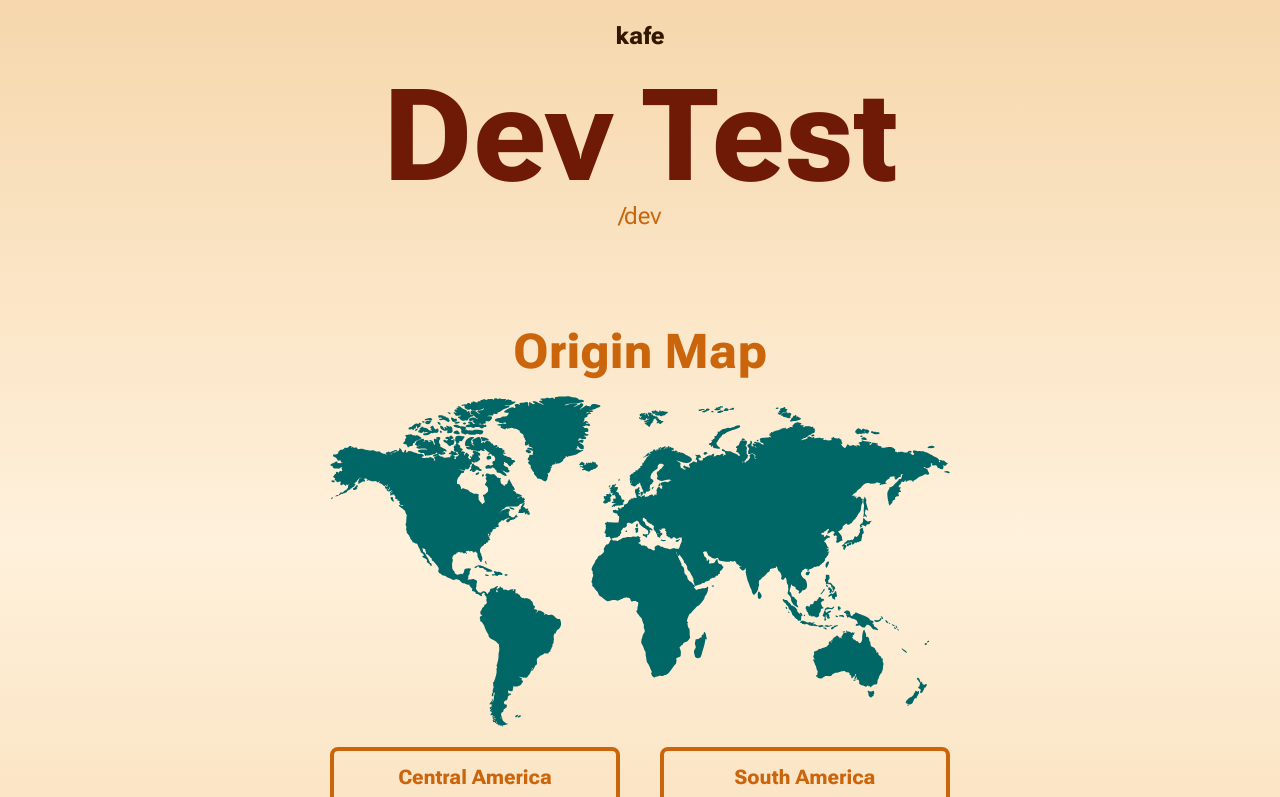
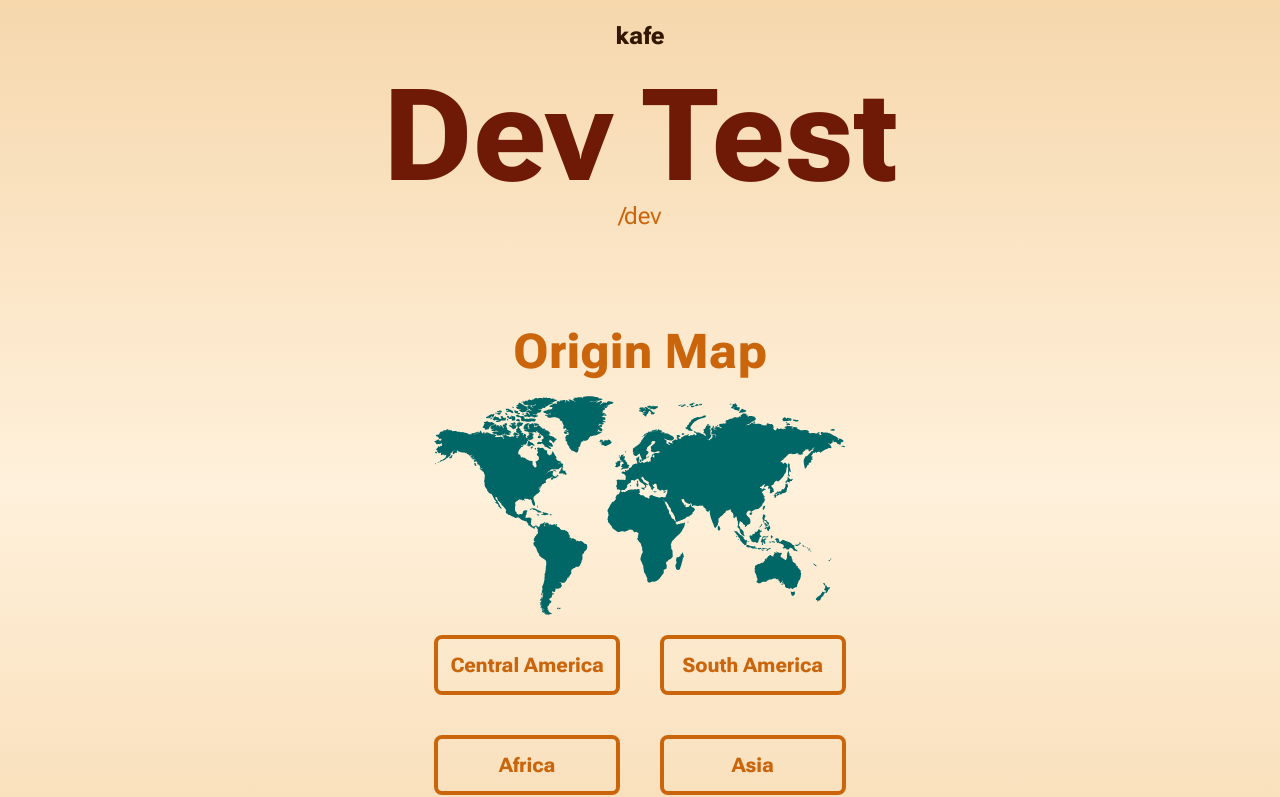
Before and after one commit to jacqueschuis/kafe, a Next.js app: page /dev in a window 1280 px wide. Shown: the top 797 px of the page. Built offline with nearby package versions, Linux system fonts and the light colour scheme.

Commit message:
added Trails to all pages for transition

```diff
--- a/src/app/about/page.js
+++ b/src/app/about/page.js
@@ -1,12 +1,17 @@
 import Layout from "../components/HomeLayout";
+import Trail from "../components/Trail";
 
 const About = () => {
   return (
     <Layout>
-      <h1 className=" text-6xl md:text-9xl font-bold text-red-700 dark:text-red-400">
-        About
-      </h1>
-      <h2 className="text-orange-600 dark:text-orange-300 text-2xl">/about</h2>
+      <Trail>
+        <h1 className=" text-6xl md:text-9xl font-bold text-red-700 dark:text-red-400">
+          About
+        </h1>
+        <h2 className="text-orange-600 dark:text-orange-300 text-2xl">
+          /about
+        </h2>
+      </Trail>
     </Layout>
   );
 };
--- a/src/app/components/OriginMap.jsx
+++ b/src/app/components/OriginMap.jsx
@@ -11,7 +11,6 @@ const OriginMap = () => {
     const activeStyles = "border-orange-600 bg-orange-600 text-brown-100 dark:border-orange-300 dark:bg-orange-300 dark:text-brown-900";
 
     return (
-        <>
         <div className="w-full h-full flex flex-col gap-5 justify-between items-center">
             <h2 className="font-bold text-5xl text-orange-600 dark:text-orange-300 text-center">Origin Map</h2>
             <div className="map-container w-full relative">
@@ -43,7 +42,6 @@ const OriginMap = () => {
                 <button value="4" onClick={handleClick} className={`font-bold border-4 border-orange-600 dark:border-orange-300 rounded-lg md:text-xl transition-all md:p-3 p-2 ${activeIndex === 4 ? activeStyles : "text-orange-600 dark:text-orange-300 hover:bg-orange-600 hover:text-brown-100 hover:dark:bg-orange-300 hover:dark:text-brown-900"}`}>Asia</button>
             </div>
         </div>
-        </>
      );
 }
 
--- a/src/app/components/Trail.jsx
+++ b/src/app/components/Trail.jsx
@@ -18,7 +18,7 @@ const Trail = ({children}) => {
     return (
         <>
         {trail.map(({height, ...style}, index) => (
-                <animated.div key={index} style={style} className="w-full">
+                <animated.div key={index} style={style}>
                     {items[index]}
                 </animated.div>
             ))}
--- a/src/app/dev/page.js
+++ b/src/app/dev/page.js
@@ -6,6 +6,7 @@ import { useSpring } from "@react-spring/web";
 import Footnote from "../components/Footnote";
 import Layout from "../components/HomeLayout";
 import OriginMap from "../components/OriginMap";
+import Trail from "../components/Trail";
 
 const DevPage = () => {
   const [showSources, setShowSources] = useState(false);
@@ -39,14 +40,17 @@ const DevPage = () => {
 
   return (
     <Layout>
+      <Trail>
         <div className="header mb-24 text-center">
           <h1 className=" text-6xl md:text-9xl font-bold text-red-700 dark:text-red-400">
             Dev Test
           </h1>
-        <h2 className="text-orange-600 dark:text-orange-300 text-2xl">/dev</h2>
+          <h2 className="text-orange-600 dark:text-orange-300 text-2xl">
+            /dev
+          </h2>
         </div>
 
-      <div className="w-full max-w-[700px] mb-10 px-10">
+        <div className="w-full max-w-[700px] flex justify-center items-center mb-10 px-10">
           <OriginMap />
         </div>
 
@@ -59,12 +63,13 @@ const DevPage = () => {
             <sup className="cursor-pointer" onClick={sourceClick}>
               1
             </sup>{" "}
-          ipsum dolor sit amet consectetur adipisicing elit. Adipisci veritatis
-          in optio aliquid voluptas minus molestiae provident itaque laborum
-          voluptatem nesciunt beatae, numquam dicta vitae reiciendis deleniti
-          eius et temporibus.
+            ipsum dolor sit amet consectetur adipisicing elit. Adipisci
+            veritatis in optio aliquid voluptas minus molestiae provident itaque
+            laborum voluptatem nesciunt beatae, numquam dicta vitae reiciendis
+            deleniti eius et temporibus.
           </p>
         </div>
+      </Trail>
       <Footnote sources={sources} expand={expand} sourceClick={sourceClick} />
     </Layout>
   );
--- a/src/app/ed/page.js
+++ b/src/app/ed/page.js
@@ -1,14 +1,17 @@
 import Layout from "../components/HomeLayout";
+import Trail from "../components/Trail";
 
 const EducationHome = () => {
   return (
     <Layout>
+      <Trail>
         <div className="header mb-24 text-center">
           <h1 className=" text-6xl md:text-9xl font-bold text-red-700 dark:text-red-400">
             Education
           </h1>
           <h2 className="text-orange-600 dark:text-orange-300 text-2xl">/ed</h2>
         </div>
+      </Trail>
     </Layout>
   );
 };
--- a/src/app/sources/page.js
+++ b/src/app/sources/page.js
@@ -1,9 +1,11 @@
 import Layout from "../components/HomeLayout";
 import Link from "next/link";
+import Trail from "../components/Trail";
 
 const SourceList = () => {
   return (
     <Layout>
+      <Trail>
         <div className="header text-center mb-24">
           <h1 className="text-5xl md:text-9xl font-bold text-red-700 dark:text-red-400">
             Source List
@@ -22,6 +24,7 @@ const SourceList = () => {
         </p>
 
         <ul className="flex flex-col gap-6 text-orange-800 dark:text-orange-400">
+          <Trail>
             <li>
               <a
                 href="https://www.baristahustle.com/knowledgebase-archive/"
@@ -62,7 +65,9 @@ const SourceList = () => {
                 James Hoffmann
               </a>
             </li>
+          </Trail>
         </ul>
+      </Trail>
     </Layout>
   );
 };
--- a/src/app/ui/page.js
+++ b/src/app/ui/page.js
@@ -1,8 +1,10 @@
 import Layout from "../components/HomeLayout";
+import Trail from "../components/Trail";
 
 const UiPage = () => {
   return (
     <Layout>
+      <Trail>
         <div className="header mb-24 text-center">
           <h1 className=" text-6xl md:text-9xl font-bold text-red-700 dark:text-red-400">
             UI
@@ -145,6 +147,7 @@ const UiPage = () => {
             <div className="w-8 h-8 md:w-16 md:h-16 bg-grey-900"></div>
           </div>
         </div>
+      </Trail>
     </Layout>
   );
 };
```
Lines whose indentation alone changed are shown as unchanged.
